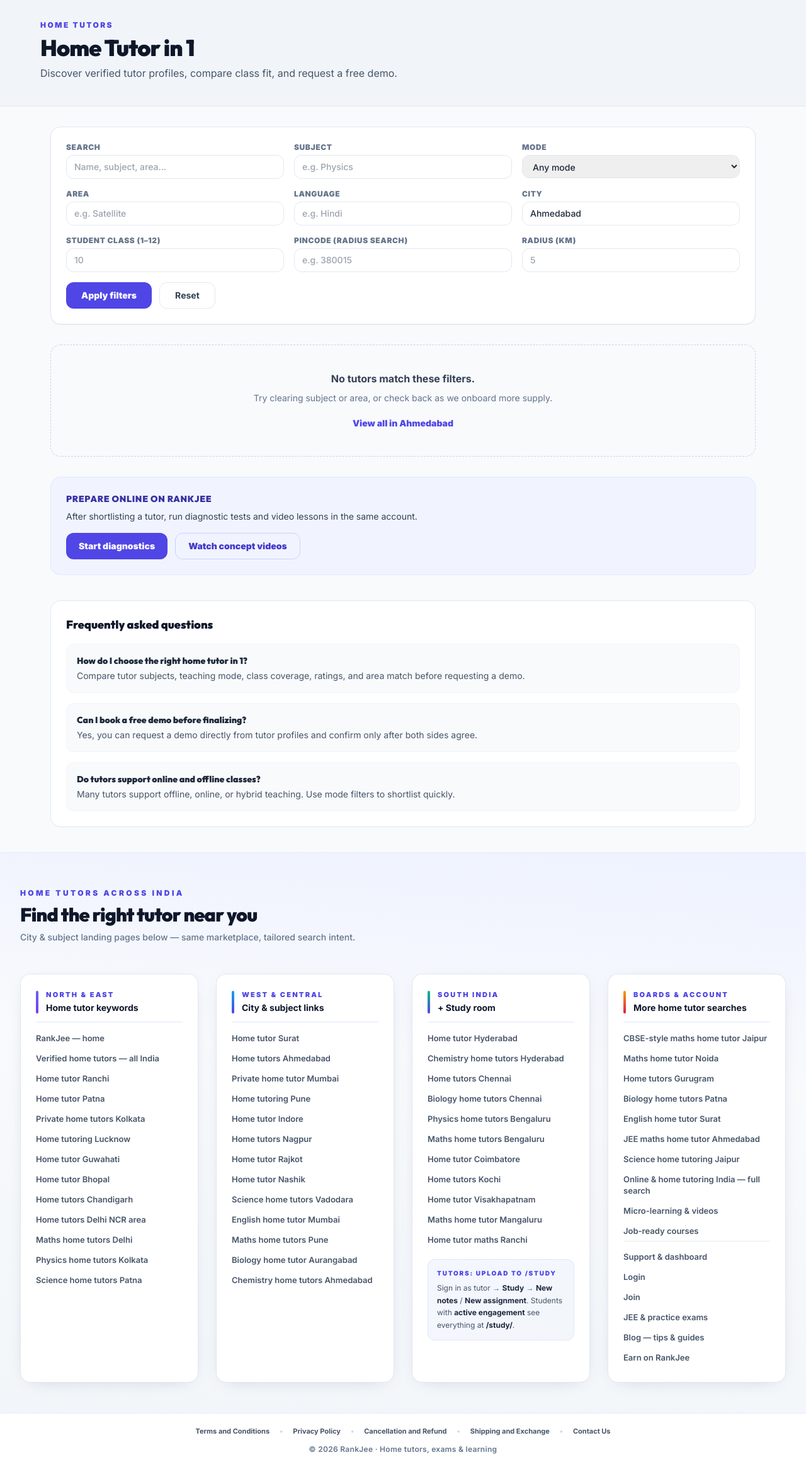
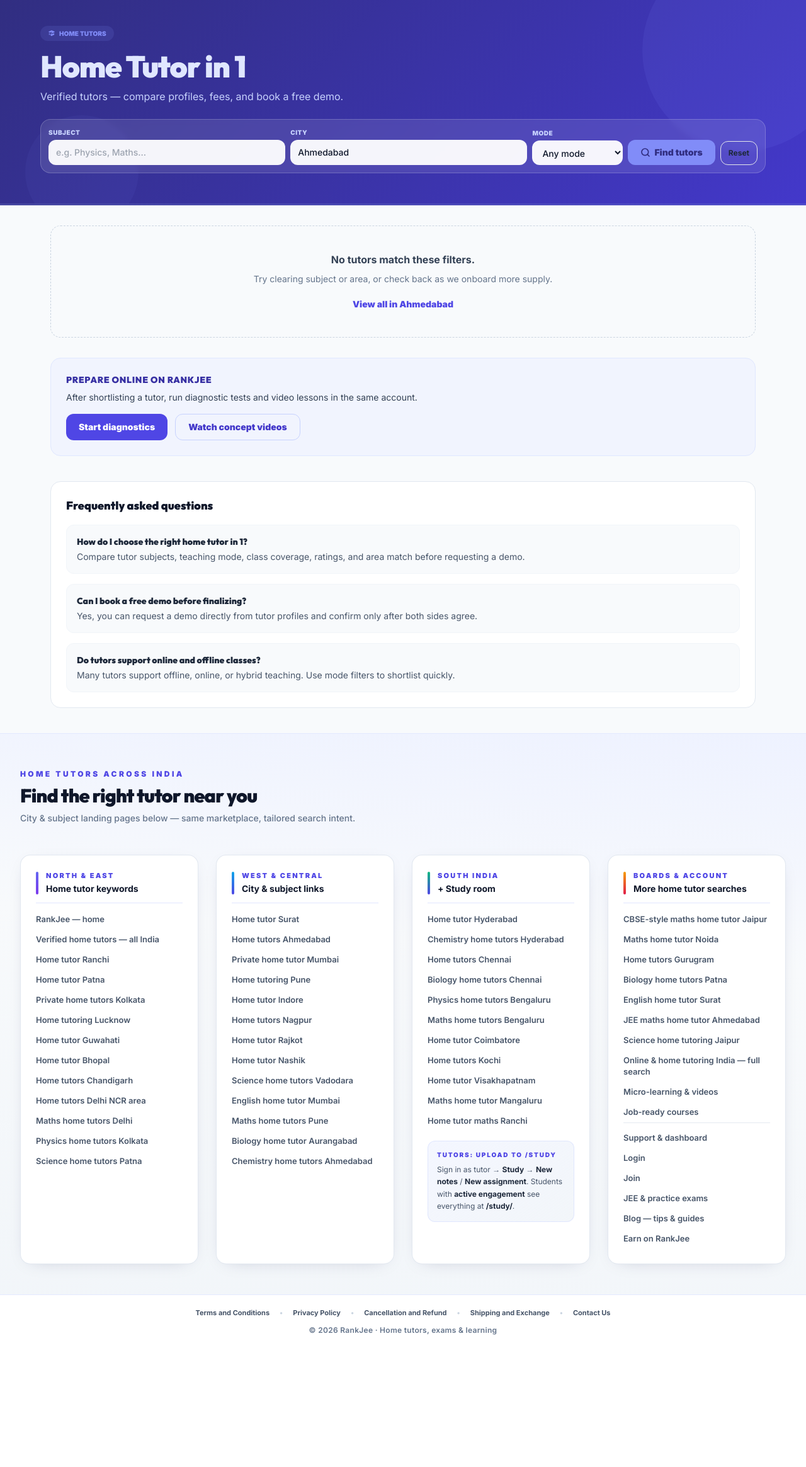
Before and after one commit to kriyespro/sd-rankjee2026, a Django app: page /hometutor/city/1/ in a window 1280 px wide. Shown: the part 65-2394 px from the top of the page at 63% size. After the commit the page ends 2184 px from the top, so only its background shows below. Run offline with Django 5.2, Linux system fonts and the light colour scheme; data comes from the database, SQL or seed files in the repository; parts of the project's set-up code (start-up, migrations or seed data) failed here and were passed over; some libraries are stand-ins or nearby versions.

Commit message:
feat: city-unique hero, compact search, hidden SEO keywords
- Each city landing page has a distinct gradient hero color
  (ahmedabad=amber, mumbai=sky, delhi=rose, surat=violet,
   bengaluru=emerald, pune=blue, hyderabad=indigo, jaipur=orange, etc.)
- Decorative background circles for depth/polish
- Search bar collapsed to 3 fields (Subject, City, Mode) inline in hero
- Related subject keyword pills moved to sr-only hidden div for SEO

Co-authored-by: Cursor <cursoragent@cursor.com>

```diff
--- a/templates/hometutor/list.jinja
+++ b/templates/hometutor/list.jinja
@@ -44,97 +44,100 @@
 {% endblock %}
 
 {% block content %}
-<section class="bg-slate-100 border-b border-slate-200/80 pt-8 pb-10 px-4">
-    <div class="max-w-6xl mx-auto">
-        <p class="text-xs font-black uppercase tracking-[0.2em] text-indigo-600 mb-2">Home tutors</p>
-        <h1 class="text-3xl md:text-4xl font-black text-slate-900 tracking-tight mb-2">
+{# ── City-based hero palette ────────────────────────────────── #}
+{% set _cs = (landing_city or hometutor_pilot_city)|lower|replace(' ', '-') %}
+{% set _p = {
+    'ahmedabad': {'bg1':'#b45309','bg2':'#d97706','accent':'#fef3c7','ring':'#fbbf24','label':'text-amber-100','sub':'text-amber-200'},
+    'surat':     {'bg1':'#6d28d9','bg2':'#7c3aed','accent':'#ede9fe','ring':'#a78bfa','label':'text-violet-100','sub':'text-violet-200'},
+    'mumbai':    {'bg1':'#075985','bg2':'#0284c7','accent':'#e0f2fe','ring':'#38bdf8','label':'text-sky-100','sub':'text-sky-200'},
+    'delhi':     {'bg1':'#9f1239','bg2':'#be123c','accent':'#ffe4e6','ring':'#fb7185','label':'text-rose-100','sub':'text-rose-200'},
+    'bengaluru': {'bg1':'#065f46','bg2':'#059669','accent':'#d1fae5','ring':'#34d399','label':'text-emerald-100','sub':'text-emerald-200'},
+    'pune':      {'bg1':'#0f4c8a','bg2':'#1d4ed8','accent':'#dbeafe','ring':'#60a5fa','label':'text-blue-100','sub':'text-blue-200'},
+    'kolkata':   {'bg1':'#92400e','bg2':'#b45309','accent':'#fef3c7','ring':'#fbbf24','label':'text-amber-100','sub':'text-amber-200'},
+    'chennai':   {'bg1':'#881337','bg2':'#e11d48','accent':'#ffe4e6','ring':'#fb7185','label':'text-rose-100','sub':'text-rose-200'},
+    'hyderabad': {'bg1':'#1e1b4b','bg2':'#4338ca','accent':'#e0e7ff','ring':'#818cf8','label':'text-indigo-100','sub':'text-indigo-200'},
+    'jaipur':    {'bg1':'#7c2d12','bg2':'#ea580c','accent':'#ffedd5','ring':'#fb923c','label':'text-orange-100','sub':'text-orange-200'},
+}.get(_cs, {'bg1':'#312e81','bg2':'#4338ca','accent':'#e0e7ff','ring':'#818cf8','label':'text-indigo-100','sub':'text-indigo-200'}) %}
+
+<section style="background: linear-gradient(135deg, {{ _p.bg1 }} 0%, {{ _p.bg2 }} 100%); border-bottom: 3px solid {{ _p.ring }}40;" class="pt-10 pb-12 px-4 relative overflow-hidden">
+    {# decorative circles #}
+    <div style="background:{{ _p.ring }}18; width:320px; height:320px; border-radius:50%; position:absolute; top:-80px; right:-60px; pointer-events:none;"></div>
+    <div style="background:{{ _p.ring }}0e; width:180px; height:180px; border-radius:50%; position:absolute; bottom:-40px; left:40px; pointer-events:none;"></div>
+    <div class="max-w-6xl mx-auto relative">
+        <p style="color:{{ _p.ring }}; background:{{ _p.ring }}22;" class="inline-flex items-center gap-1.5 text-[10px] font-black uppercase tracking-[0.25em] px-3 py-1 rounded-full mb-4">
+            <svg class="w-3 h-3" fill="currentColor" viewBox="0 0 20 20"><path d="M10.394 2.08a1 1 0 00-.788 0l-7 3a1 1 0 000 1.84L5.25 8.051a.999.999 0 01.356-.257l4-1.714a1 1 0 11.788 1.838L7.667 9.088l1.94.831a1 1 0 00.787 0l7-3a1 1 0 000-1.838l-7-3zM3.31 9.397L5 10.12v4.102a8.969 8.969 0 00-1.05-.174 1 1 0 01-.89-.89 11.115 11.115 0 01.25-3.762zM9.3 16.573A9.026 9.026 0 007 14.935v-3.957l1.818.78a3 3 0 002.364 0l5.508-2.361a11.026 11.026 0 01.25 3.762 1 1 0 01-.89.89 8.968 8.968 0 00-5.35 2.524 1 1 0 01-1.4 0z"/></svg>
+            Home tutors
+        </p>
+        <h1 class="text-3xl md:text-5xl font-black tracking-tight mb-3 {{ _p.label }}">
             {% if is_seo_landing %}{{ seo_heading }}{% else %}Browse verified tutors{% endif %}
         </h1>
-        <p class="text-slate-600 text-sm md:text-base max-w-2xl">
-            {% if is_seo_landing %}
-            Discover verified tutor profiles, compare class fit, and request a free demo.
-            {% else %}
-            Pilot: <strong>{{ hometutor_pilot_city }}</strong>. Filter by subject, area, or class.
-            {% endif %}
+        <p class="text-base max-w-xl mb-6 {{ _p.sub }}">
+            {% if is_seo_landing %}Verified tutors — compare profiles, fees, and book a free demo.
+            {% else %}Find the best home tutor near you. Filter by subject, class, or area.{% endif %}
         </p>
-        {% if is_seo_landing and related_subjects %}
-        <div class="mt-4 flex flex-wrap gap-2">
-            {% for s in related_subjects %}
-            <a href="{{ url('hometutor:tutor_city_subject_landing', city_slug=landing_city|lower|replace(' ', '-'), subject_slug=s.slug) }}"
-               class="inline-flex items-center rounded-full border border-indigo-200 bg-white px-3 py-1 text-xs font-black uppercase tracking-wider text-indigo-700 hover:bg-indigo-50">
-                {{ s.label }} tutors in {{ landing_city }}
-            </a>
-            {% endfor %}
-        </div>
-        {% endif %}
+
+        {# ── Compact inline search bar ──────────────────────────── #}
+        <form method="get" action="{{ url('hometutor:tutor_list') }}"
+              class="flex flex-wrap md:flex-nowrap items-end gap-2 bg-white/10 backdrop-blur-sm border border-white/20 rounded-2xl p-3">
+            <div class="flex-1 min-w-[140px]">
+                <label class="block text-[10px] font-black uppercase tracking-wider mb-1 {{ _p.sub }}">Subject</label>
+                <input type="text" name="subject" value="{{ filter_subject }}" placeholder="e.g. Physics, Maths…"
+                       class="w-full rounded-xl bg-white/95 border-0 px-3 py-2.5 text-sm font-medium text-slate-900 placeholder-slate-400 focus:ring-2 focus:ring-white focus:outline-none">
+            </div>
+            <div class="flex-1 min-w-[120px]">
+                <label class="block text-[10px] font-black uppercase tracking-wider mb-1 {{ _p.sub }}">City</label>
+                <input type="text" name="city" value="{{ filter_city }}" placeholder="{{ landing_city or hometutor_pilot_city }}"
+                       class="w-full rounded-xl bg-white/95 border-0 px-3 py-2.5 text-sm font-medium text-slate-900 placeholder-slate-400 focus:ring-2 focus:ring-white focus:outline-none">
+            </div>
+            <div class="w-36">
+                <label class="block text-[10px] font-black uppercase tracking-wider mb-1 {{ _p.sub }}">Mode</label>
+                <select name="mode" class="w-full rounded-xl bg-white/95 border-0 px-3 py-2.5 text-sm font-medium text-slate-900 focus:ring-2 focus:ring-white focus:outline-none">
+                    <option value="">Any mode</option>
+                    <option value="OFFLINE" {% if filter_mode == 'OFFLINE' %}selected{% endif %}>Offline</option>
+                    <option value="ONLINE"  {% if filter_mode == 'ONLINE'  %}selected{% endif %}>Online</option>
+                    <option value="HYBRID"  {% if filter_mode == 'HYBRID'  %}selected{% endif %}>Hybrid</option>
+                </select>
+            </div>
+            {# preserve other filters silently #}
+            {% if filter_q %}<input type="hidden" name="q" value="{{ filter_q }}">{% endif %}
+            {% if filter_area %}<input type="hidden" name="area" value="{{ filter_area }}">{% endif %}
+            {% if filter_language %}<input type="hidden" name="language" value="{{ filter_language }}">{% endif %}
+            {% if filter_class_min %}<input type="hidden" name="class_min" value="{{ filter_class_min }}">{% endif %}
+            {% if filter_pincode %}<input type="hidden" name="pincode" value="{{ filter_pincode }}">{% endif %}
+            {% if filter_radius_km %}<input type="hidden" name="radius_km" value="{{ filter_radius_km }}">{% endif %}
+            <div class="flex gap-2 items-end pb-0.5">
+                <button type="submit"
+                        style="background:{{ _p.ring }}; color:{{ _p.bg1 }};"
+                        class="inline-flex items-center gap-1.5 rounded-xl px-5 py-2.5 text-sm font-black whitespace-nowrap hover:opacity-90 transition-opacity">
+                    <svg class="w-4 h-4" fill="none" viewBox="0 0 24 24" stroke="currentColor" stroke-width="2.5"><circle cx="11" cy="11" r="8"/><path stroke-linecap="round" d="m21 21-4.35-4.35"/></svg>
+                    Find tutors
+                </button>
+                {% if filter_subject or filter_city or filter_mode %}
+                <a href="{{ url('hometutor:tutor_list') }}"
+                   class="inline-flex items-center rounded-xl px-3 py-2.5 text-xs font-bold border border-white/30 text-white/80 hover:bg-white/10 transition-colors whitespace-nowrap">Reset</a>
+                {% endif %}
+            </div>
+        </form>
     </div>
 </section>
 
+{# ── SEO keyword links — visually hidden, crawlable by Google ── #}
+{% if is_seo_landing and related_subjects %}
+<div class="sr-only" aria-hidden="true">
+    {% for s in related_subjects %}
+    <a href="{{ url('hometutor:tutor_city_subject_landing', city_slug=(landing_city or '')|lower|replace(' ', '-'), subject_slug=s.slug) }}">
+        {{ s.label }} tutors in {{ landing_city }}
+    </a>
+    {% endfor %}
+</div>
+{% endif %}
+
 <section class="max-w-6xl mx-auto px-4 py-8">
-    <form method="get" action="{{ url('hometutor:tutor_list') }}" class="bg-white rounded-2xl border border-slate-200 p-4 md:p-6 shadow-sm mb-8">
-        <div class="grid grid-cols-1 md:grid-cols-2 lg:grid-cols-3 gap-4">
-            <div>
-                <label for="id_q" class="block text-xs font-black text-slate-500 uppercase tracking-wider mb-1">Search</label>
-                <input type="search" name="q" id="id_q" value="{{ filter_q }}" placeholder="Name, subject, area…"
-                       class="w-full rounded-xl border border-slate-200 px-3 py-2 text-sm font-medium focus:ring-2 focus:ring-indigo-500 focus:border-indigo-500">
-            </div>
-            <div>
-                <label for="id_subject" class="block text-xs font-black text-slate-500 uppercase tracking-wider mb-1">Subject</label>
-                <input type="text" name="subject" id="id_subject" value="{{ filter_subject }}" placeholder="e.g. Physics"
-                       class="w-full rounded-xl border border-slate-200 px-3 py-2 text-sm font-medium focus:ring-2 focus:ring-indigo-500 focus:border-indigo-500">
-            </div>
-            <div>
-                <label for="id_mode" class="block text-xs font-black text-slate-500 uppercase tracking-wider mb-1">Mode</label>
-                <select name="mode" id="id_mode" class="w-full rounded-xl border border-slate-200 px-3 py-2 text-sm font-medium focus:ring-2 focus:ring-indigo-500 focus:border-indigo-500">
-                    <option value="">Any mode</option>
-                    <option value="OFFLINE" {% if filter_mode == 'OFFLINE' %}selected{% endif %}>Offline</option>
-                    <option value="ONLINE" {% if filter_mode == 'ONLINE' %}selected{% endif %}>Online</option>
-                    <option value="HYBRID" {% if filter_mode == 'HYBRID' %}selected{% endif %}>Hybrid</option>
-                </select>
-            </div>
-            <div>
-                <label for="id_area" class="block text-xs font-black text-slate-500 uppercase tracking-wider mb-1">Area</label>
-                <input type="text" name="area" id="id_area" value="{{ filter_area }}" placeholder="e.g. Satellite"
-                       class="w-full rounded-xl border border-slate-200 px-3 py-2 text-sm font-medium focus:ring-2 focus:ring-indigo-500 focus:border-indigo-500">
-            </div>
-            <div>
-                <label for="id_language" class="block text-xs font-black text-slate-500 uppercase tracking-wider mb-1">Language</label>
-                <input type="text" name="language" id="id_language" value="{{ filter_language }}" placeholder="e.g. Hindi"
-                       class="w-full rounded-xl border border-slate-200 px-3 py-2 text-sm font-medium focus:ring-2 focus:ring-indigo-500 focus:border-indigo-500">
-            </div>
-            <div>
-                <label for="id_city" class="block text-xs font-black text-slate-500 uppercase tracking-wider mb-1">City</label>
-                <input type="text" name="city" id="id_city" value="{{ filter_city }}" placeholder="{{ hometutor_pilot_city }}"
-                       class="w-full rounded-xl border border-slate-200 px-3 py-2 text-sm font-medium focus:ring-2 focus:ring-indigo-500 focus:border-indigo-500">
-            </div>
-            <div>
-                <label for="id_class_min" class="block text-xs font-black text-slate-500 uppercase tracking-wider mb-1">Student class (1–12)</label>
-                <input type="number" name="class_min" id="id_class_min" value="{{ filter_class_min }}" min="1" max="12" placeholder="10"
-                       class="w-full rounded-xl border border-slate-200 px-3 py-2 text-sm font-medium focus:ring-2 focus:ring-indigo-500 focus:border-indigo-500">
-            </div>
-            <div>
-                <label for="id_pincode" class="block text-xs font-black text-slate-500 uppercase tracking-wider mb-1">Pincode (radius search)</label>
-                <input type="text" name="pincode" id="id_pincode" value="{{ filter_pincode }}" placeholder="e.g. 380015"
-                       class="w-full rounded-xl border border-slate-200 px-3 py-2 text-sm font-medium focus:ring-2 focus:ring-indigo-500 focus:border-indigo-500">
-            </div>
-            <div>
-                <label for="id_radius_km" class="block text-xs font-black text-slate-500 uppercase tracking-wider mb-1">Radius (km)</label>
-                <input type="number" name="radius_km" id="id_radius_km" value="{{ filter_radius_km }}" min="1" max="100" placeholder="5"
-                       class="w-full rounded-xl border border-slate-200 px-3 py-2 text-sm font-medium focus:ring-2 focus:ring-indigo-500 focus:border-indigo-500">
-            </div>
-        </div>
-        <div class="mt-4 flex flex-wrap gap-3">
-            <button type="submit" class="inline-flex items-center justify-center px-6 py-2.5 rounded-xl bg-indigo-600 text-white text-sm font-black hover:bg-indigo-500 transition-colors">
-                Apply filters
-            </button>
-            <a href="{{ url('hometutor:tutor_list') }}" class="inline-flex items-center justify-center px-6 py-2.5 rounded-xl border border-slate-200 text-slate-700 text-sm font-bold hover:bg-slate-50 transition-colors">
-                Reset
-            </a>
-        </div>
-    </form>
+    <form id="full-filter-form" method="get" action="{{ url('hometutor:tutor_list') }}" class="hidden"></form>
 
     {% if tutor_cards %}
     <p class="text-sm text-slate-600 mb-4 font-medium">{{ tutor_cards|length }} tutor{% if tutor_cards|length != 1 %}s{% endif %} match.</p>
+    {# hidden inputs so the full-filter-form can still carry city when submitting from the detail filter UI #}
     <div class="grid grid-cols-1 md:grid-cols-2 lg:grid-cols-3 gap-6">
         {% for t in tutor_cards %}
         {% include "hometutor/partials/_tutor_card.jinja" %}
```
